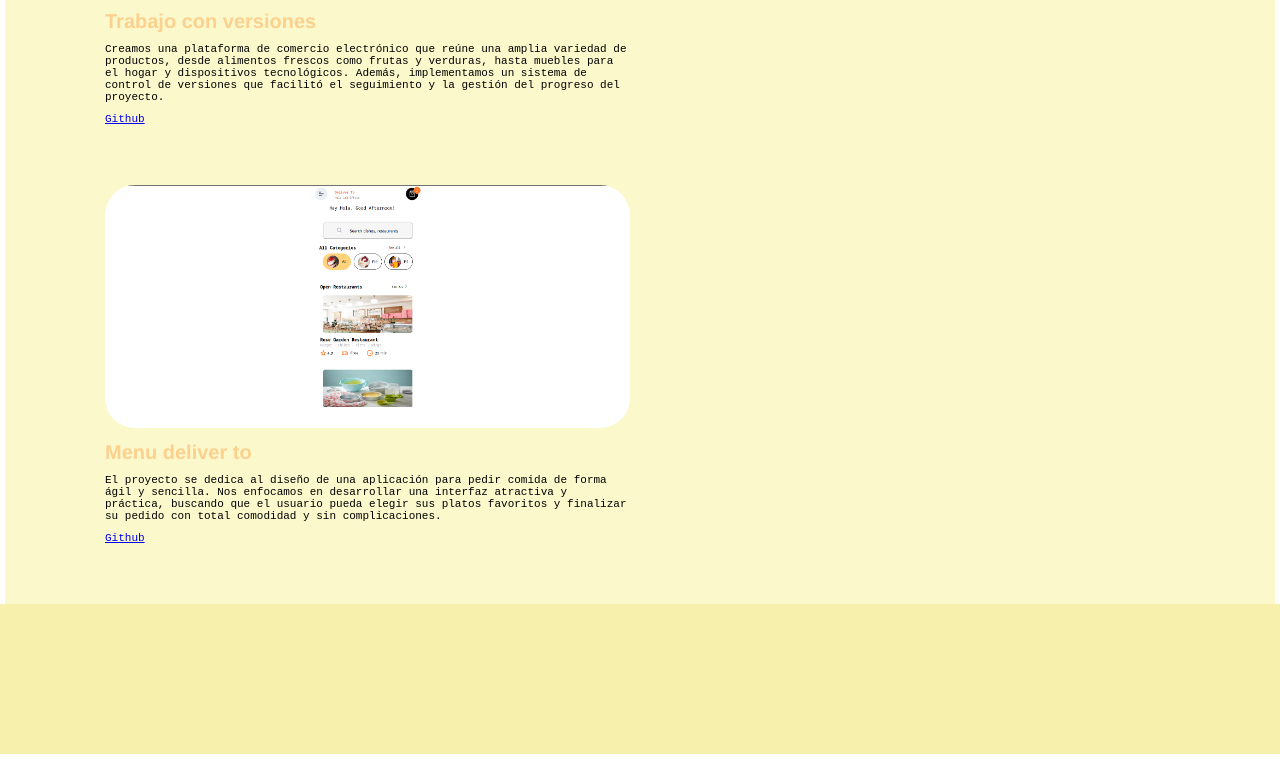
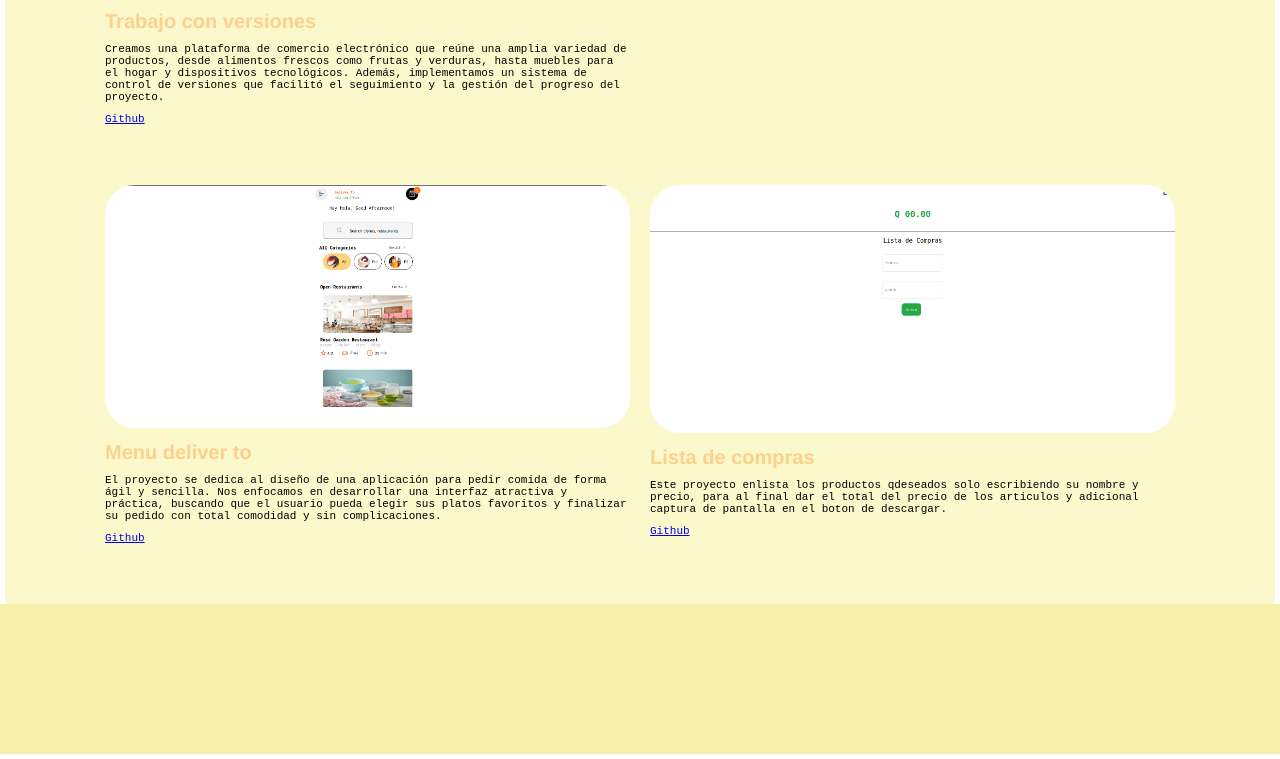
Before and after one commit to Camila145ux/portafolio2025, a plain HTML site: page index.html in a window 1280 px wide. Shown: the part 2834-3593 px from the top of the page. Drawn offline with Linux system fonts and the light colour scheme.

Commit message:
Lista de compras agregado

```diff
--- a/index.html
+++ b/index.html
@@ -103,6 +103,13 @@
                 <p>El proyecto se dedica al diseño de una aplicación para pedir comida de forma ágil y sencilla. Nos enfocamos en desarrollar una interfaz atractiva y práctica, buscando que el usuario pueda elegir sus platos favoritos y finalizar su pedido con total comodidad y sin complicaciones.</p>
                 <a href="https://github.com/Camila145ux/Labprueba2"><p>Github</p></a>
             </div>
+
+            <div class="cuadro6">
+                <img src="./assets/compras.png" alt="">
+                <h3>Lista de compras</h3>
+                <p>Este proyecto enlista los productos qdeseados solo escribiendo su nombre y precio, para al final dar el total del precio de los articulos y adicional captura de pantalla en el boton de descargar.</p>
+                <a href="https://camila145ux.github.io/ListaCompras/"><p>Github</p></a>
+            </div>
         </div>
     </div>
 
```
Also changed, not shown: assets/compras.png (added).
